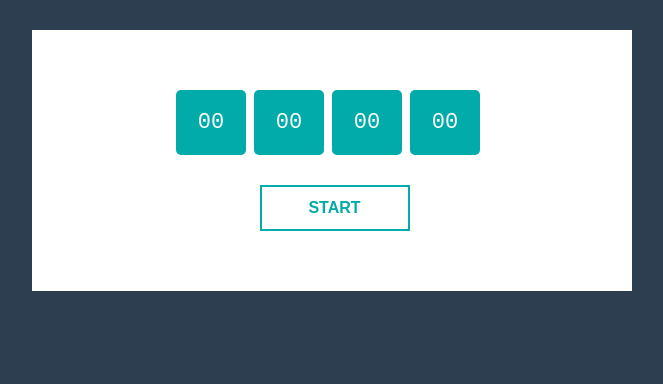
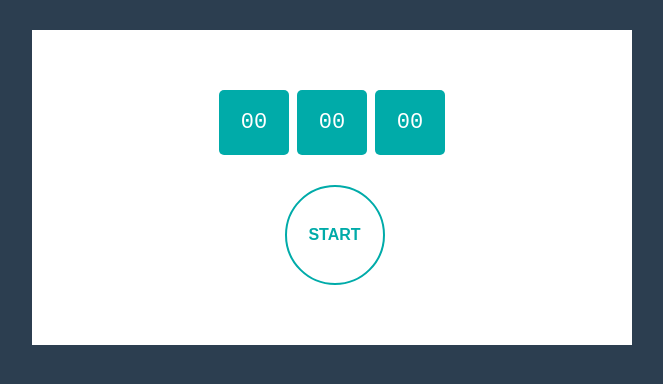
Before and after one commit to maddidanitza/stopwatch, a React (Create React App) app: page / in a window 1280 px wide. Shown: the top 384 px of the page, without its empty margins (308-971 px from the left). Built offline with nearby package versions, Linux system fonts and the light colour scheme.

Commit message:
Reset and resume

```diff
--- a/src/App.css
+++ b/src/App.css
@@ -46,10 +46,12 @@ body {
   border: none;
   padding: 12px 20px;
   font-size: 16px;
+  height: 100px;
   text-transform: uppercase;
-  width: 150px;
+  width: 100px;
   transition: background 1s;
   cursor: pointer;
+  border-radius: 50px;
 }
 .stopwatch .stopwatch-btn-red{
   border: 2px solid #C85454;
--- a/src/App.js
+++ b/src/App.js
@@ -34,12 +34,18 @@ function App() {
     clearInterval(interv);
     setStatus(2);
   };
+    const reset = () => {
+      clearInterval(interv);
+      setStatus(0);
+      setTime({ms:0, s:0, m:0, h:0})
+  };
+
   return (
     <div className="main-section">
       <div className="clock-holder">
          <div className="stopwatch">
            <DisplayComponent time={time}/>
-           <BtnComponent status={status} stop={stop} start={start}/>
+           <BtnComponent status={status} stop={stop} reset={reset} start={start}/>
          </div>
       </div>
     </div>
--- a/src/components/BtnComponent.js
+++ b/src/components/BtnComponent.js
@@ -14,7 +14,15 @@ function BtnComponent(props) {
               onClick={props.stop}><b>Stop</b></button>
               <button className="stopwatch-btn stopwatch-btn-yel"
               onClick={props.reset}><b>Reset</b></button>
-          </div> : ""
+          </div>: ""
+        }
+        {(props.status === 2)?
+          <div>
+              <button className="stopwatch-btn stopwatch-btn-red"
+              onClick={props.start}><b>Resume</b></button>
+              <button className="stopwatch-btn stopwatch-btn-yel"
+              onClick={props.reset}><b>Reset</b></button>
+          </div>: ""
         }
     </div>
   );
--- a/src/components/DisplayComponent.js
+++ b/src/components/DisplayComponent.js
@@ -1,13 +1,20 @@
 import React from 'react';
 
 
-function DisplayComponent(props) {
+function DisplayComponent({time}) {
+  const h =() =>{
+    if(time.h === 0){
+      return '';
+    }else{
+      return <span>{(time.h >= 10)? time.h : "0"+ time.h}</span>;
+    }
+  }
   return (
     <div>
-      <span>{(props.time.h >= 10)? props.time.h : "0"+ props.time.h}</span>&nbsp;&nbsp;
-      <span>{(props.time.m >= 10)? props.time.m : "0"+ props.time.m}</span>&nbsp;&nbsp;
-      <span>{(props.time.s >= 10)? props.time.s : "0"+ props.time.s}</span>&nbsp;&nbsp;
-      <span>{(props.time.ms >= 10)? props.time.ms : "0"+ props.time.ms}</span>&nbsp;&nbsp;
+      {h()}&nbsp;&nbsp;
+      <span>{(time.m >= 10)? time.m : "0"+ time.m}</span>&nbsp;&nbsp;
+      <span>{(time.s >= 10)? time.s : "0"+ time.s}</span>&nbsp;&nbsp;
+      <span>{(time.ms >= 10)? time.ms : "0"+ time.ms}</span>&nbsp;&nbsp;
     </div>
   );
 }
```
